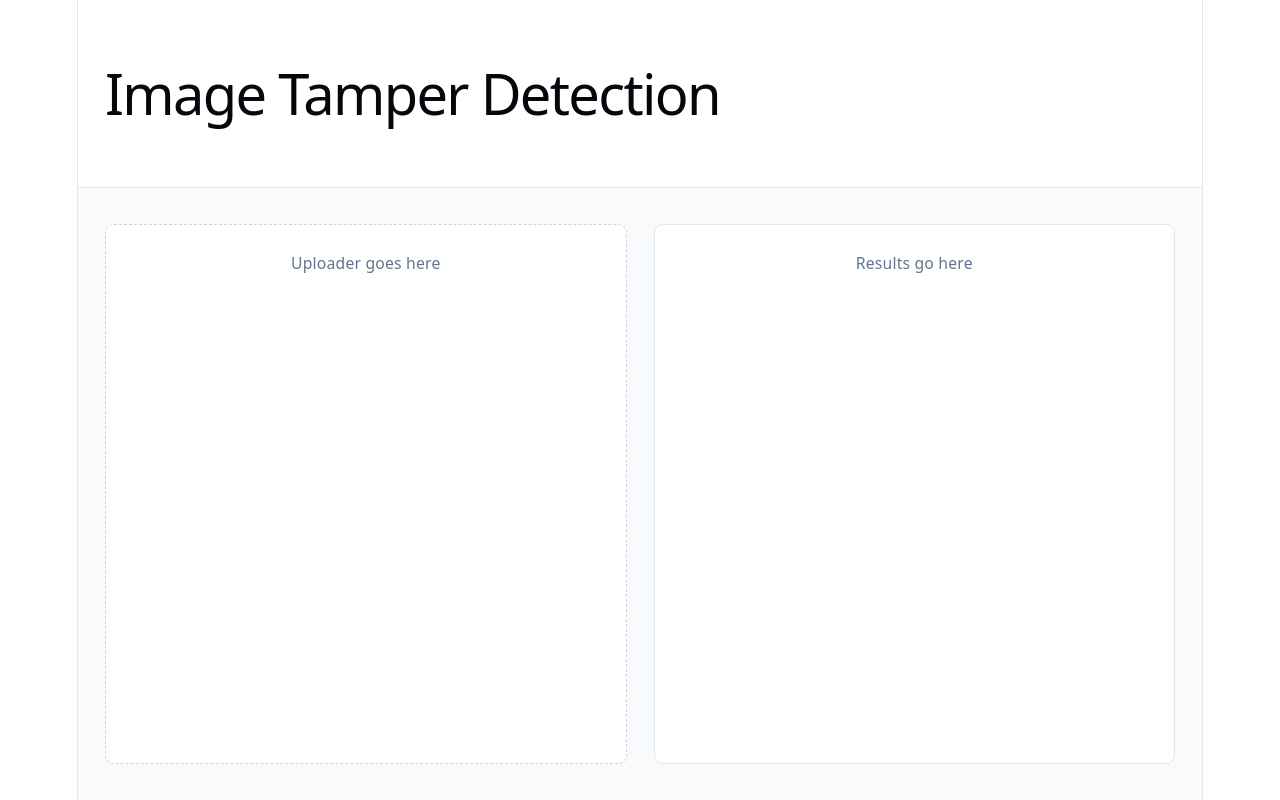
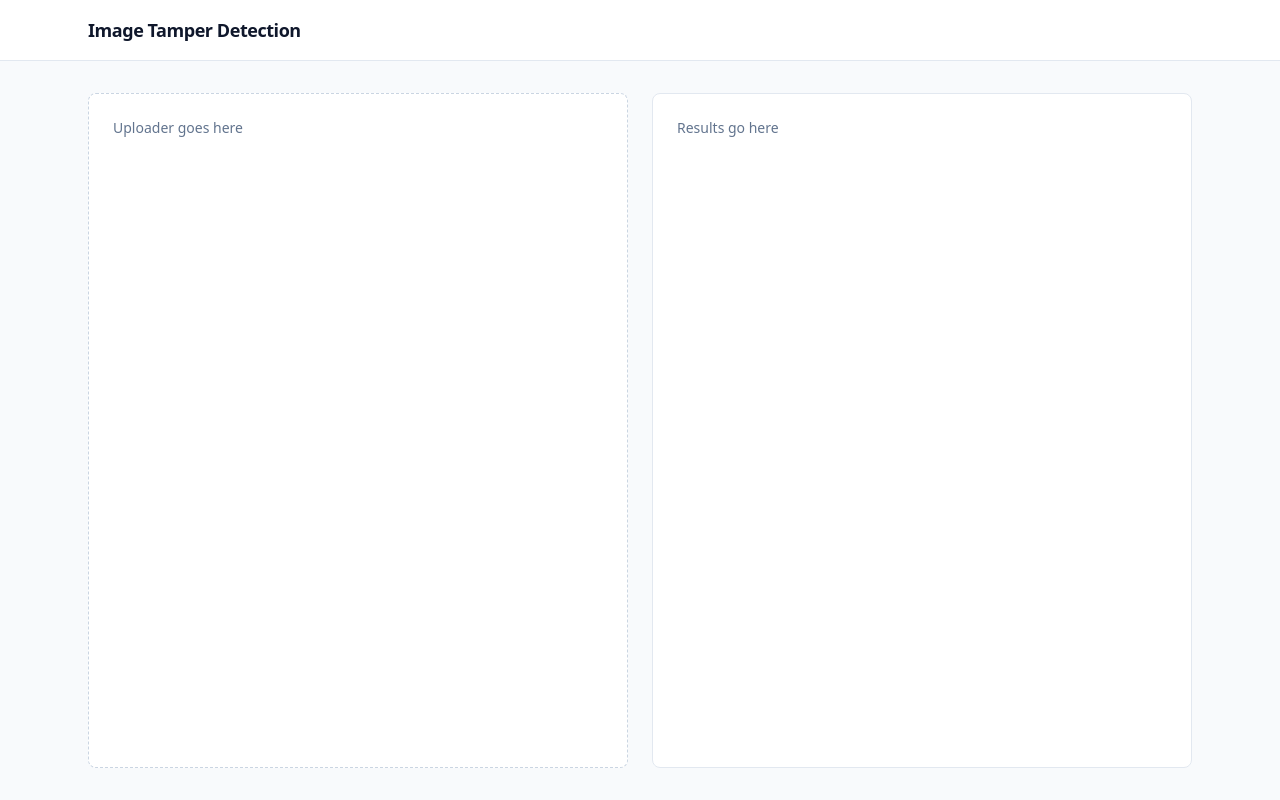
Before and after one commit to mdhruv2007-coder/image-forensics-frontend, a React (Vite) app: page / in a window 1280 px wide. Built offline with nearby package versions, Linux system fonts and the light colour scheme.

Commit message:
Clean up index.css by removing unused styles
Removed custom CSS variables and styles for layout and typography.

```diff
--- a/src/index.css
+++ b/src/index.css
@@ -1,117 +1,15 @@
 @import "tailwindcss";
 
-:root {
-  --text: #6b6375;
-  --text-h: #08060d;
-  --bg: #fff;
-  --border: #e5e4e7;
-  --code-bg: #f4f3ec;
-  --accent: #aa3bff;
-  --accent-bg: rgba(170, 59, 255, 0.1);
-  --accent-border: rgba(170, 59, 255, 0.5);
-  --social-bg: rgba(244, 243, 236, 0.5);
-  --shadow:
-    rgba(0, 0, 0, 0.1) 0 10px 15px -3px, rgba(0, 0, 0, 0.05) 0 4px 6px -2px;
-
-  --sans: system-ui, 'Segoe UI', Roboto, sans-serif;
-  --heading: system-ui, 'Segoe UI', Roboto, sans-serif;
-  --mono: ui-monospace, Consolas, monospace;
-
-  font: 18px/145% var(--sans);
-  letter-spacing: 0.18px;
-  color-scheme: light dark;
-  color: var(--text);
-  background: var(--bg);
-  font-synthesis: none;
-  text-rendering: optimizeLegibility;
-  -webkit-font-smoothing: antialiased;
-  -moz-osx-font-smoothing: grayscale;
-
-  @media (max-width: 1024px) {
-    font-size: 16px;
-  }
-}
-
-@media (prefers-color-scheme: dark) {
-  :root {
-    --text: #9ca3af;
-    --text-h: #f3f4f6;
-    --bg: #16171d;
-    --border: #2e303a;
-    --code-bg: #1f2028;
-    --accent: #c084fc;
-    --accent-bg: rgba(192, 132, 252, 0.15);
-    --accent-border: rgba(192, 132, 252, 0.5);
-    --social-bg: rgba(47, 48, 58, 0.5);
-    --shadow:
-      rgba(0, 0, 0, 0.4) 0 10px 15px -3px, rgba(0, 0, 0, 0.25) 0 4px 6px -2px;
-  }
-
-  #social .button-icon {
-    filter: invert(1) brightness(2);
-  }
-}
-
-body {
-  margin: 0;
-}
-
-#root {
-  width: 1126px;
-  max-width: 100%;
-  margin: 0 auto;
-  text-align: center;
-  border-inline: 1px solid var(--border);
-  min-height: 100svh;
-  display: flex;
-  flex-direction: column;
+*,
+*::before,
+*::after {
   box-sizing: border-box;
 }
 
-h1,
-h2 {
-  font-family: var(--heading);
-  font-weight: 500;
-  color: var(--text-h);
+html,
+body {
+  margin: 0;
+  font-family: system-ui, -apple-system, "Segoe UI", Roboto, "Helvetica Neue", Arial, sans-serif;
+  -webkit-font-smoothing: antialiased;
+  -moz-osx-font-smoothing: grayscale;
 }
-
-h1 {
-  font-size: 56px;
-  letter-spacing: -1.68px;
-  margin: 32px 0;
-
-  @media (max-width: 1024px) {
-    font-size: 36px;
-    margin: 20px 0;
-  }
-}
-
-h2 {
-  font-size: 24px;
-  line-height: 118%;
-  letter-spacing: -0.24px;
-  margin: 0 0 8px;
-
-  @media (max-width: 1024px) {
-    font-size: 20px;
-  }
-}
-
-p {
-  margin: 0;
-}
-
-code,
-.counter {
-  font-family: var(--mono);
-  display: inline-flex;
-  border-radius: 4px;
-  color: var(--text-h);
-}
-
-code {
-  font-size: 15px;
-  line-height: 135%;
-  padding: 4px 8px;
-  background: var(--code-bg);
-}
```
